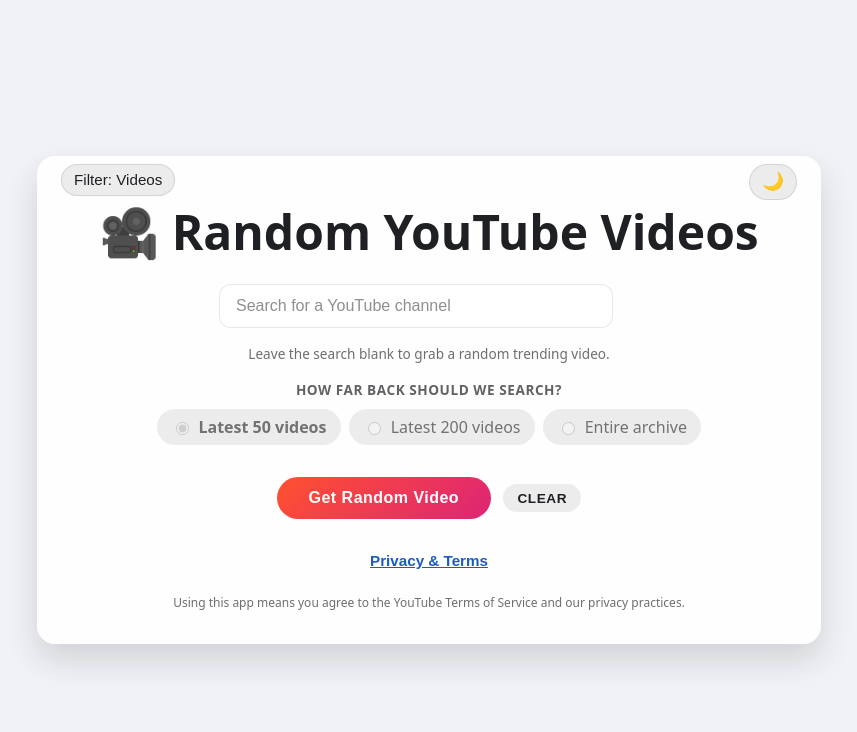
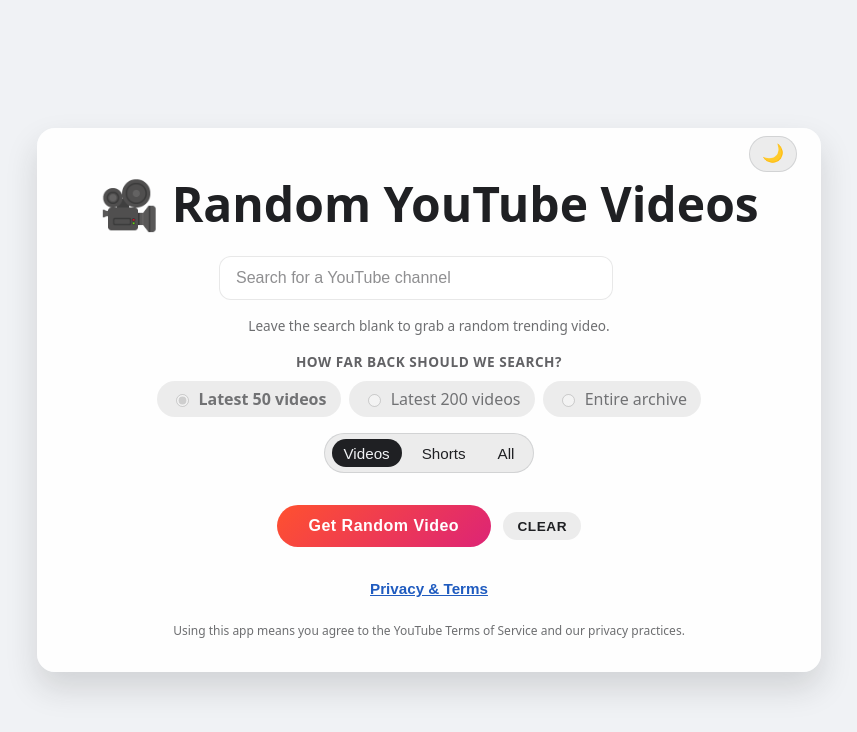
Before and after one commit to ljubisa1710/youtube-random-finder, a React (Vite) app: page / in a window 1280 px wide. Shown: the top 732 px of the page, without its empty margins (211-1068 px from the left). Built offline with nearby package versions, Linux system fonts and the light colour scheme.

Commit message:
moved filter, added all option

```diff
--- a/src/App.jsx
+++ b/src/App.jsx
@@ -9,6 +9,7 @@
 import { useTheme } from "./hooks/useTheme.js";
 import { useChannelVideoPool } from "./hooks/useChannelVideoPool.js";
 import { useGlobalVideoPool } from "./hooks/useGlobalVideoPool.js";
+import VideoTypeSelector from "./components/VideoTypeSelector.jsx";
 import { VIDEO_FILTER_TYPES } from "./utils/videoType.js";
 
 const MATCHERS = {
@@ -55,10 +56,11 @@
   const [showLegalNotice, setShowLegalNotice] = useState(false);
   const [filterType, setFilterType] = useState(VIDEO_FILTER_TYPES.videos);
 
-  const toggleFilterType = () => {
-    setFilterType(prev =>
-      prev === VIDEO_FILTER_TYPES.videos ? VIDEO_FILTER_TYPES.shorts : VIDEO_FILTER_TYPES.videos
-    );
+  const handleFilterChange = (nextFilter) => {
+    if (nextFilter === filterType) {
+      return;
+    }
+    setFilterType(nextFilter);
     setPlayedVideos([]);
     setVideoId("");
     setError("");
@@ -226,12 +228,7 @@
 
   return (
     <div className="app">
-      <AppHeader
-        theme={theme}
-        onToggleTheme={toggleTheme}
-        filterType={filterType}
-        onToggleFilter={toggleFilterType}
-      />
+      <AppHeader theme={theme} onToggleTheme={toggleTheme} />
 
       <ChannelSearch
         searchTerm={searchTerm}
@@ -251,6 +248,12 @@
         options={HISTORY_OPTIONS}
         onChange={handleHistoryChange}
         disabled={loading || !selectedChannelId}
+      />
+
+      <VideoTypeSelector
+        value={filterType}
+        onChange={handleFilterChange}
+        disabled={loading}
       />
 
       <ActionBar onFetch={fetchRandomVideo} onClear={handleClearAll} loading={loading} />
--- a/src/components/AppHeader.jsx
+++ b/src/components/AppHeader.jsx
@@ -1,19 +1,8 @@
 const themeLabel = (theme) => (theme === "dark" ? "light" : "dark");
 
-const filterLabel = (type) => (type === "shorts" ? "Shorts" : "Videos");
-
-const AppHeader = ({ theme, onToggleTheme, filterType, onToggleFilter }) => (
+const AppHeader = ({ theme, onToggleTheme }) => (
   <header className="app-header">
     <h1>🎥 Random YouTube Videos</h1>
-    <button
-      type="button"
-      className="filter-toggle"
-      onClick={onToggleFilter}
-      aria-label={`Switch to ${filterType === "shorts" ? "videos" : "shorts"}`}
-      aria-pressed={filterType === "shorts"}
-    >
-      Filter: {filterLabel(filterType)}
-    </button>
     <button
       type="button"
       className="theme-toggle"
--- /dev/null
+++ b/src/components/VideoTypeSelector.jsx
@@ -0,0 +1,26 @@
+import { VIDEO_FILTER_TYPES } from "../utils/videoType.js";
+
+const FILTER_OPTIONS = [
+  { value: VIDEO_FILTER_TYPES.videos, label: "Videos" },
+  { value: VIDEO_FILTER_TYPES.shorts, label: "Shorts" },
+  { value: VIDEO_FILTER_TYPES.all, label: "All" },
+];
+
+const VideoTypeSelector = ({ value, onChange, disabled }) => (
+  <div className="video-type-selector" role="group" aria-label="Filter by video type">
+    {FILTER_OPTIONS.map(option => (
+      <button
+        key={option.value}
+        type="button"
+        className={`video-type-button${value === option.value ? " is-active" : ""}`}
+        onClick={() => onChange(option.value)}
+        disabled={disabled}
+        aria-pressed={value === option.value}
+      >
+        {option.label}
+      </button>
+    ))}
+  </div>
+);
+
+export default VideoTypeSelector;
--- a/src/index.css
+++ b/src/index.css
@@ -157,33 +157,6 @@
   outline-offset: 3px;
 }
 
-.filter-toggle {
-  position: absolute;
-  top: -2rem;
-  left: -.5rem;
-  display: inline-flex;
-  align-items: center;
-  justify-content: center;
-  padding: 0.4rem 0.75rem;
-  border-radius: 999px;
-  border: 1px solid var(--toggle-border);
-  background: var(--toggle-bg);
-  color: var(--text-color);
-  font-size: 0.95rem;
-  cursor: pointer;
-  transition: background 0.2s ease, transform 0.2s ease, border-color 0.2s ease;
-}
-
-.filter-toggle:hover {
-  background: var(--toggle-hover-bg);
-  transform: translateY(-1px);
-}
-
-.filter-toggle:focus-visible {
-  outline: 2px solid var(--text-color);
-  outline-offset: 3px;
-}
-
 h1 {
   margin: 0;
   font-size: clamp(2rem, 5vw, 3rem);
@@ -217,6 +190,49 @@
   flex-direction: column;
   align-items: stretch;
   gap: 0.5rem;
+}
+
+.video-type-selector {
+  display: inline-flex;
+  align-items: center;
+  justify-content: center;
+  gap: 0.5rem;
+  padding: 0.3rem 0.4rem;
+  border-radius: 999px;
+  border: 1px solid var(--toggle-border);
+  background: var(--toggle-bg);
+  transition: border-color 0.2s ease, background 0.2s ease;
+}
+
+.video-type-button {
+  padding: 0.35rem 0.75rem;
+  border: none;
+  border-radius: 999px;
+  background: transparent;
+  color: var(--text-color);
+  font-size: 0.95rem;
+  cursor: pointer;
+  transition: background 0.2s ease, color 0.2s ease, transform 0.2s ease;
+}
+
+.video-type-button:hover:not(:disabled) {
+  background: var(--toggle-hover-bg);
+  transform: translateY(-1px);
+}
+
+.video-type-button.is-active {
+  background: var(--text-color);
+  color: var(--background-color);
+}
+
+.video-type-button:disabled {
+  opacity: 0.6;
+  cursor: not-allowed;
+}
+
+.video-type-button:focus-visible {
+  outline: 2px solid var(--text-color);
+  outline-offset: 2px;
 }
 
 .suggestions-panel {
```
